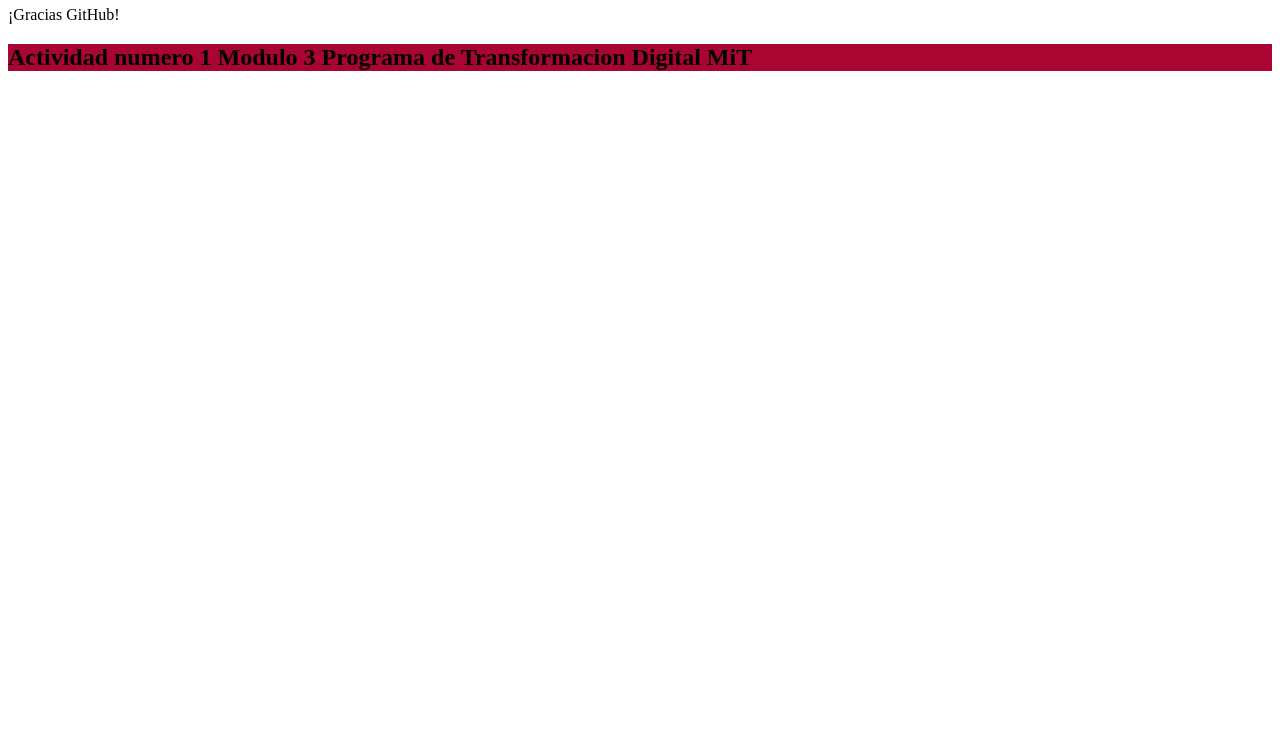
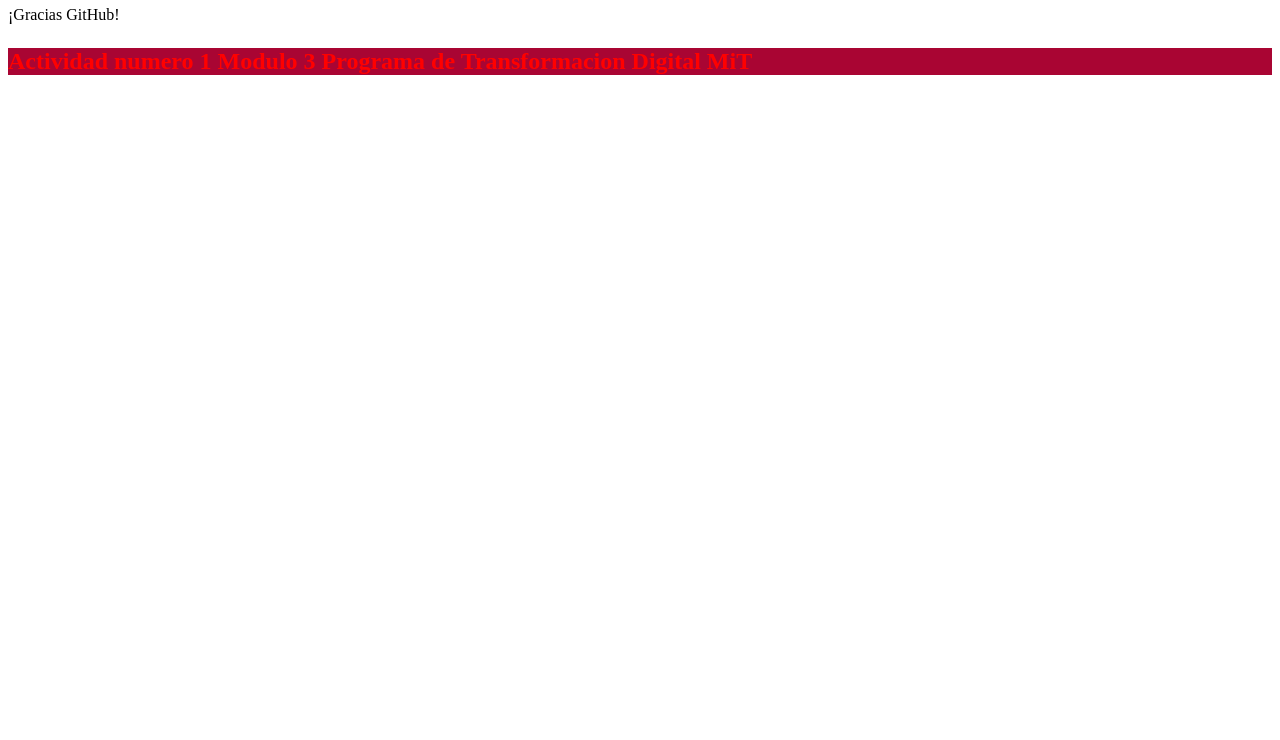
Before and after one commit to x71hicks/mit, a plain HTML site: page index.html in a window 1280 px wide. Shown: the part 60-800 px from the top of the page. Drawn offline with Linux system fonts and the light colour scheme.

Commit message:
Update index.html

```diff
--- a/index.html
+++ b/index.html
@@ -1,4 +1,4 @@
 <html> <h1> Esta es mi primera página con GitHub Pages </h1><p>¡Gracias GitHub!</p>
-<p>
- <h2 style="background-color:#a90533;color:gris;"><b>Actividad numero 1 Modulo 3 Programa de Transformacion Digital MiT</b></h2>
+
+ <h2 style="background-color:#a90533;color:gris;"><b><p style="color:red;">Actividad numero 1 Modulo 3 Programa de Transformacion Digital MiT</p></b></h2>
 </html>
```
